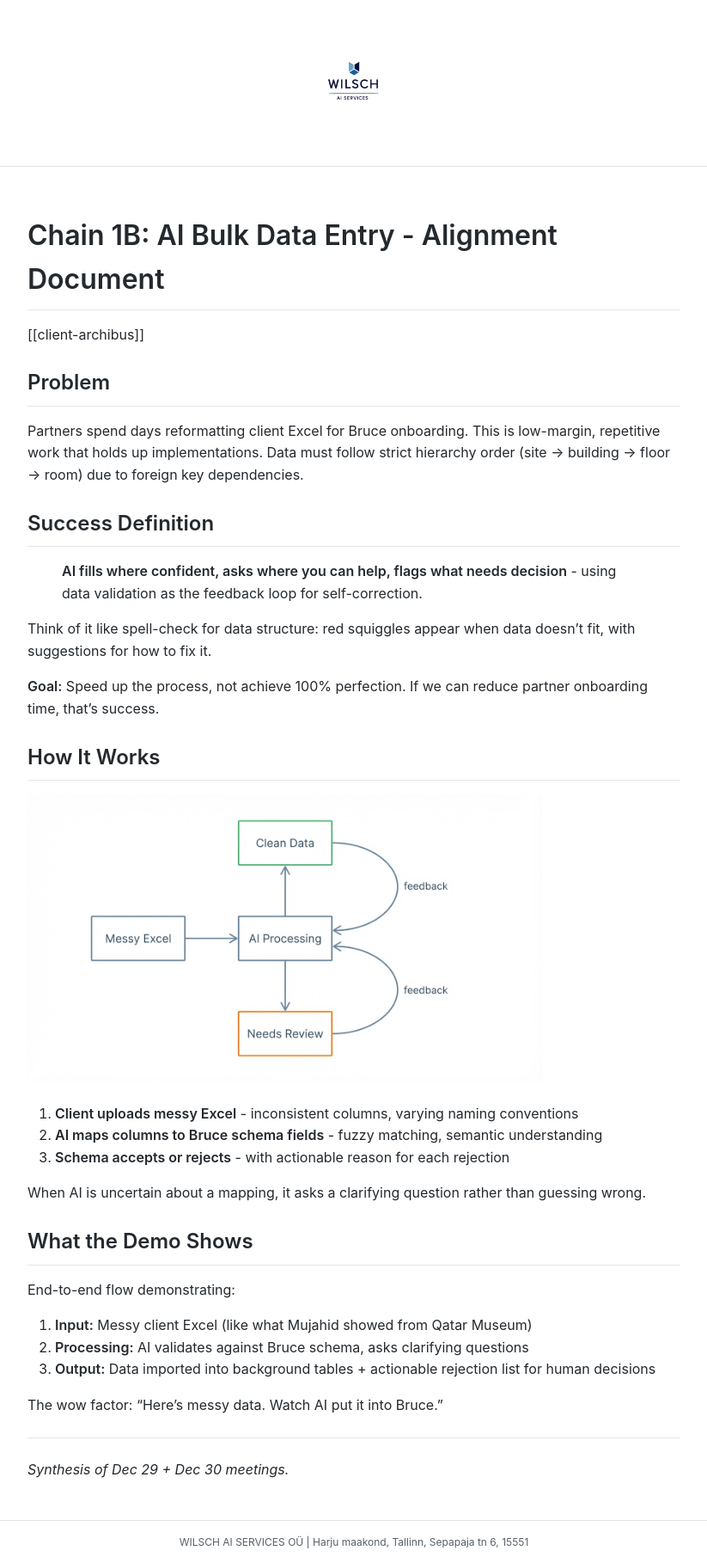
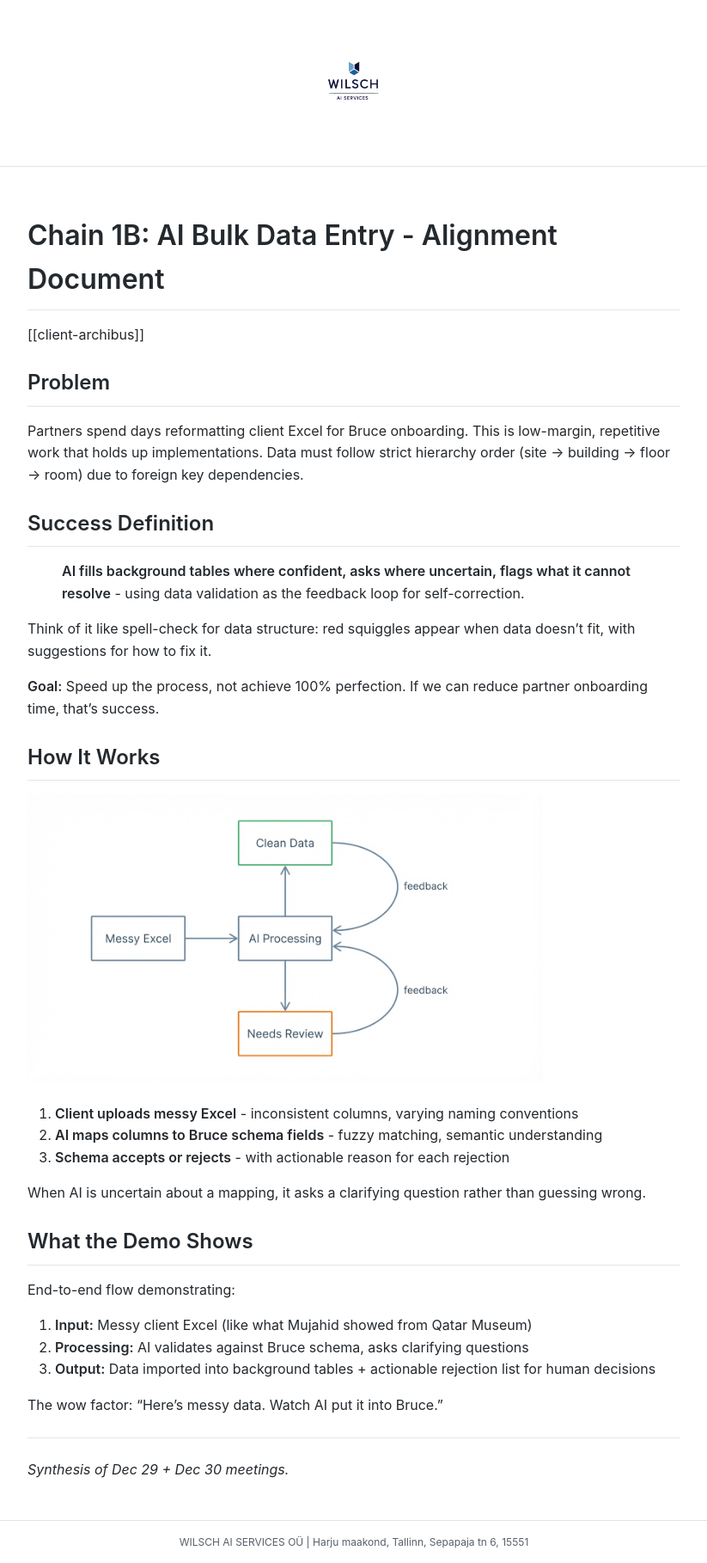
Before and after one commit to MariusWilsch/public-wilsch-ai-pages, a Jekyll site: the page built from project/archibus-fm-assistant/chain-1b-bulk-entry-client.md, in a window 1280 px wide. Shown: the whole page at 86% size, without its empty margins (228-1051 px from the left). Built offline with Jekyll 4.4.1, drawn with Linux system fonts in a browser that asks for light colours; our own code applies the rules of GitHub Pages for plain Markdown files.

Commit message:
Sync from hippocampus 2026-01-20

```diff
--- a/project/archibus-fm-assistant/chain-1b-bulk-entry-client.md
+++ b/project/archibus-fm-assistant/chain-1b-bulk-entry-client.md
@@ -11,7 +11,7 @@ Partners spend days reformatting client Excel for Bruce onboarding. This is low-
 
 ## Success Definition
 
-> **AI fills where confident, asks where you can help, flags what needs decision** - using data validation as the feedback loop for self-correction.
+> **AI fills background tables where confident, asks where uncertain, flags what it cannot resolve** - using data validation as the feedback loop for self-correction.
 
 Think of it like spell-check for data structure: red squiggles appear when data doesn't fit, with suggestions for how to fix it.
 
```
Also changed, not shown: project/archibus-fm-assistant/chain-1b-bulk-entry-design.md (+1 -1 lines).
